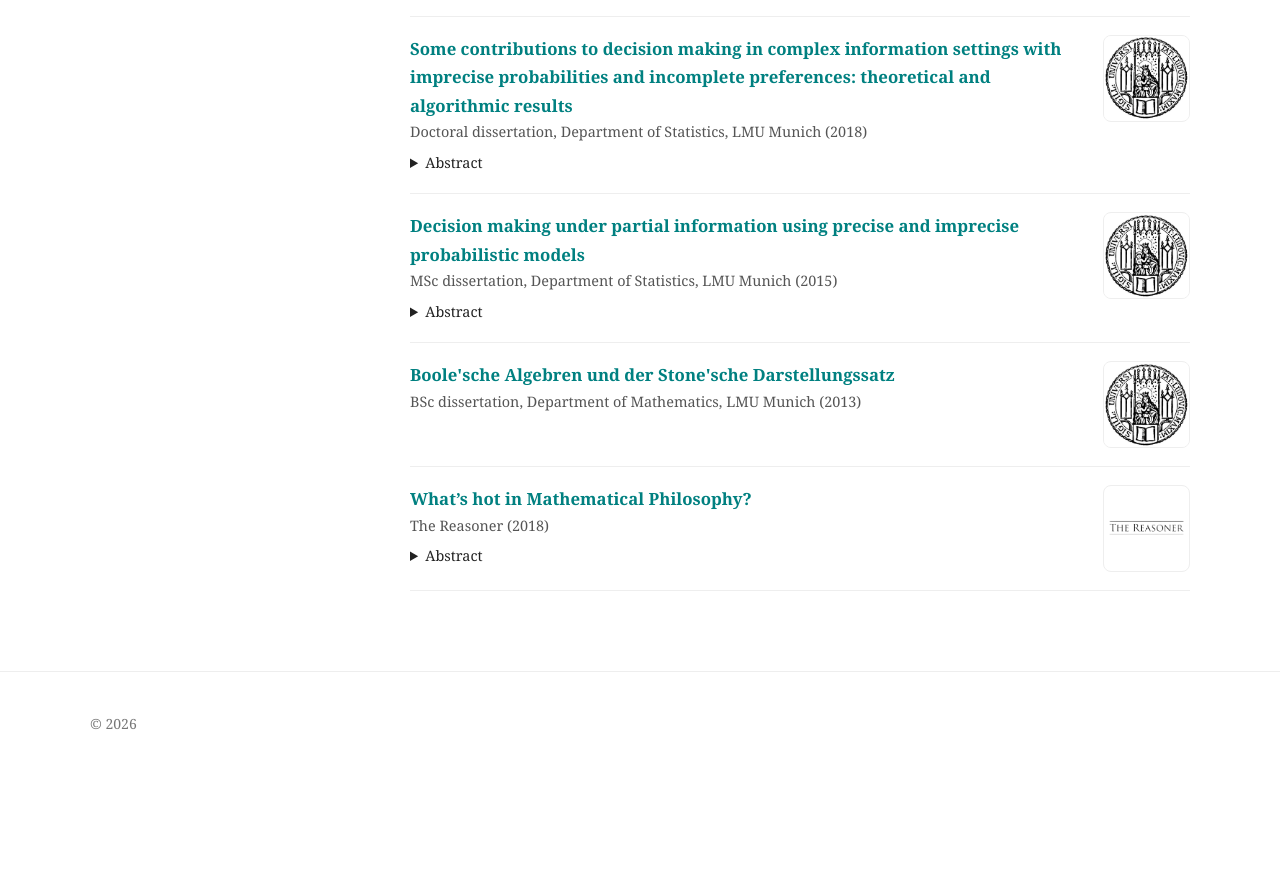
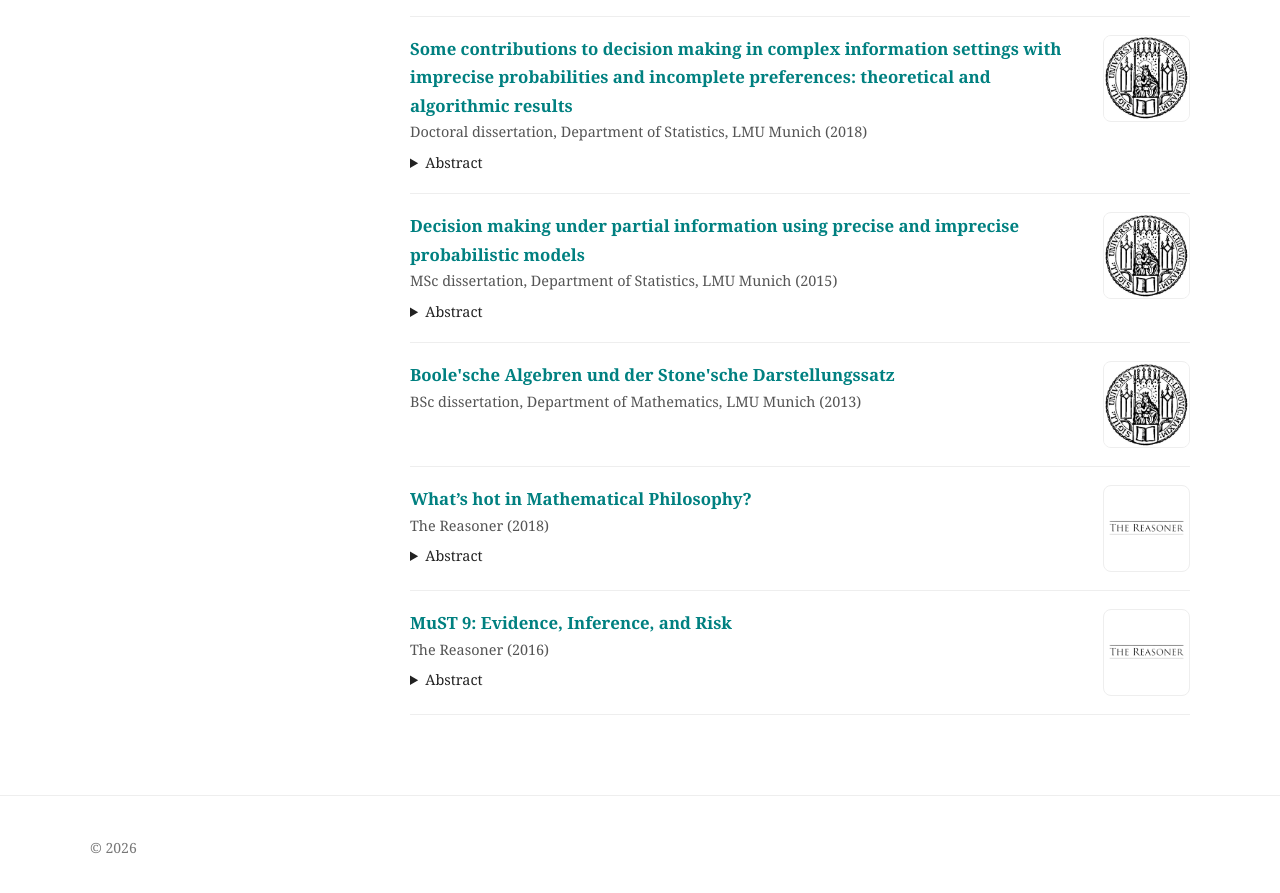
Before and after one commit to jansenc/jansenc.github.io, a Jekyll site: the page built from publications/index.md, in a window 1280 px wide and 900 px high, scrolled down 4301 px. Shown: the top 893 px of the window. Built offline with Jekyll 4.4.1, drawn with Linux system fonts in a browser that asks for light colours; before the commit the page ends 5077 px from its top, so only the background shows below that.

Commit message:
Update index.md

```diff
--- a/publications/index.md
+++ b/publications/index.md
@@ -556,8 +556,20 @@ for determining optimal decisions.
     <div class="pub-meta">The Reasoner (2018)</div>
 
       <details><summary>Abstract</summary>
-    An impreciseprobabilitymodel P is called two-monotone  if  it  satisfies  the inequality P(A)+P(B)≤P(A∩B)+P(A∪B) for arbitrary events A and B.  Amuch   quoted   phrase   from Peter  Walley, the luminous figure   in   imprecise   probabilities,   is  that  he  doesn’t “...know   any   rationality   argument   for   two-monotonicity, beyond its computational convenience”. And obviously: Using a  model P that  is  two-monotone  is  computationally  very convenient,  since  for  instance  lower  and  upper  expectations of  arbitrary  (bounded)  gambles  can  be  computed  by  closedformulas. So,  more  interestingly:   What  about  the  second part of the statement, the “beyond” part?
+    An imprecise probabilitymodel P is called two-monotone  if  it  satisfies  the inequality P(A)+P(B)≤P(A∩B)+P(A∪B) for arbitrary events A and B.  Amuch   quoted   phrase   from Peter  Walley, the luminous figure   in   imprecise   probabilities,   is  that  he  doesn’t “...know   any   rationality   argument   for   two-monotonicity, beyond its computational convenience”. And obviously: Using a  model P that  is  two-monotone  is  computationally  very convenient,  since  for  instance  lower  and  upper  expectations of  arbitrary  (bounded)  gambles  can  be  computed  by  closed formulas. So,  more  interestingly:   What  about  the  second part of the statement, the “beyond” part?
      </details>
   </div>
   <img src="/assets/reasoner.png">
 </div>
+
+<div class="pub other">
+  <div class="pub-left">
+    <div class="pub-title"><b><a href="https://riviste.unimi.it/index.php/thereasoner/issue/view/2303" class="paper-link">MuST 9: Evidence, Inference, and Risk</a></b></div>
+    <div class="pub-meta">The Reasoner (2016)</div>
+
+      <details><summary>Abstract</summary>
+   A short report on the nonth volume of the Munich-Sidney-Tilburg conference that has taken place at LMU Munich in 2016.
+     </details>
+  </div>
+  <img src="/assets/reasoner.png">
+</div>
```
